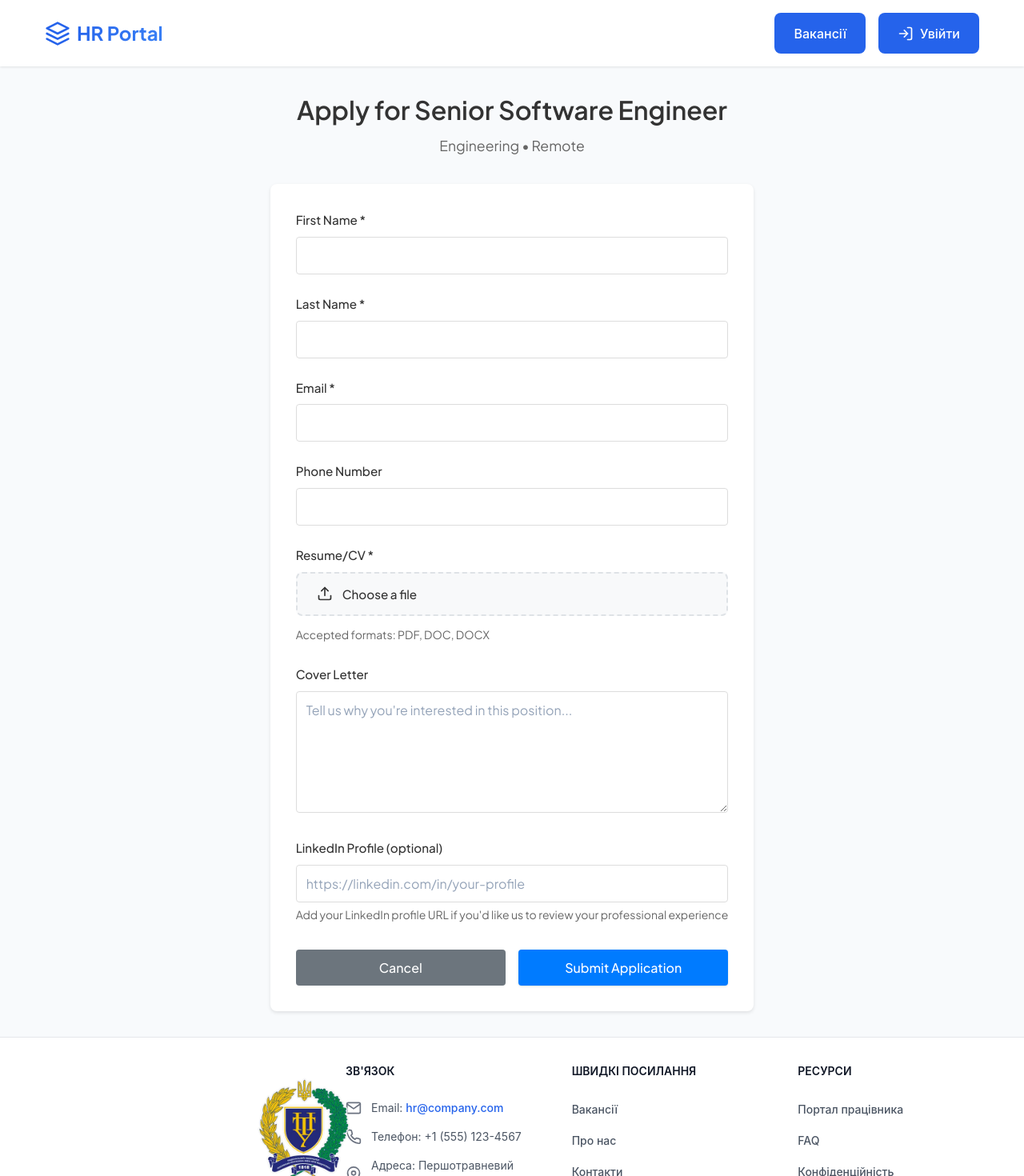
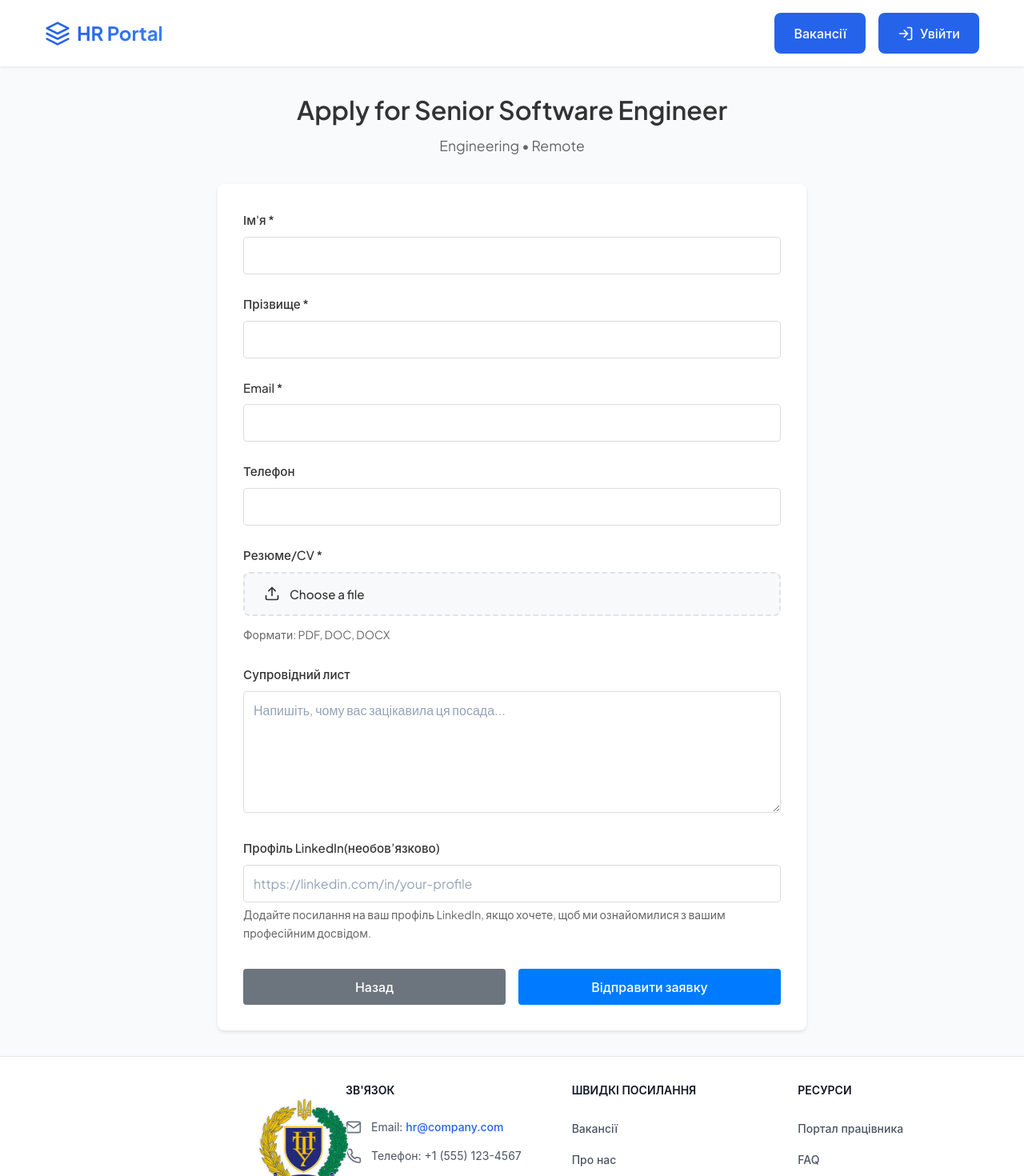
Before and after one commit to MadeR228/KURSOVA-BUILD, a React app: page /jobs/1/apply in a window 1280 px wide. Shown: the top 1470 px of the page at 80% size. Built offline with nearby package versions, Linux system fonts and the light colour scheme; the HTML template or start-up script is replaced by a standard one.

Commit message:
gallery(tipo)

```diff
--- a/src/components/pages/Apply.jsx
+++ b/src/components/pages/Apply.jsx
@@ -78,14 +78,6 @@ const Apply = () => {
     // Show toast notification
     setShowToast(true);
 
-    // Start hide animation after 4.5 seconds
-    setTimeout(() => {
-      setIsHiding(true);
-      // Navigate after animation completes
-      setTimeout(() => {
-        navigate('/jobs');
-      }, 500);
-    }, 4500);
   };
 
   if (!job) {
@@ -119,7 +111,7 @@ const Apply = () => {
 
       <form className="application-form" onSubmit={handleSubmit}>
         <div className="form-group">
-          <label htmlFor="firstName">First Name *</label>
+          <label htmlFor="firstName">Ім'я *</label>
           <input
             type="text"
             id="firstName"
@@ -131,7 +123,7 @@ const Apply = () => {
         </div>
 
         <div className="form-group">
-          <label htmlFor="lastName">Last Name *</label>
+          <label htmlFor="lastName">Прізвище *</label>
           <input
             type="text"
             id="lastName"
@@ -155,7 +147,7 @@ const Apply = () => {
         </div>
 
         <div className="form-group">
-          <label htmlFor="phone">Phone Number</label>
+          <label htmlFor="phone">Телефон</label>
           <input
             type="tel"
             id="phone"
@@ -166,7 +158,7 @@ const Apply = () => {
         </div>
 
         <div className="form-group">
-          <label htmlFor="resume">Resume/CV *</label>
+          <label htmlFor="resume">Резюме/CV *</label>
           <div className="custom-file-upload">
             <label htmlFor="resume" className="file-upload-button">
               <svg xmlns="http://www.w3.org/2000/svg" viewBox="0 0 24 24" fill="none" stroke="currentColor" strokeWidth="2" strokeLinecap="round" strokeLinejoin="round">
@@ -198,23 +190,23 @@ const Apply = () => {
               </button>
             </div>
           </div>
-          <small>Accepted formats: PDF, DOC, DOCX</small>
+          <small>Формати: PDF, DOC, DOCX</small>
         </div>
 
         <div className="form-group">
-          <label htmlFor="coverLetter">Cover Letter</label>
+          <label htmlFor="coverLetter">Супровідний лист</label>
           <textarea
             id="coverLetter"
             name="coverLetter"
             value={formData.coverLetter}
             onChange={handleInputChange}
             rows="6"
-            placeholder="Tell us why you're interested in this position..."
+            placeholder="Напишіть, чому вас зацікавила ця посада..."
           />
         </div>
 
         <div className="form-group">
-          <label htmlFor="linkedin">LinkedIn Profile (optional)</label>
+          <label htmlFor="linkedin">Профіль LinkedIn(необов’язково)</label>
           <input
             type="url"
             id="linkedin"
@@ -223,15 +215,15 @@ const Apply = () => {
             onChange={handleInputChange}
             placeholder="https://linkedin.com/in/your-profile"
           />
-          <small>Add your LinkedIn profile URL if you'd like us to review your professional experience</small>
+          <small>Додайте посилання на ваш профіль LinkedIn, якщо хочете, щоб ми ознайомилися з вашим професійним досвідом.</small>
         </div>
 
         <div className="form-actions">
           <button type="button" className="btn btn-secondary" onClick={() => navigate('/jobs')}>
-            Cancel
+            Назад
           </button>
           <button type="submit" className="btn btn-primary">
-            Submit Application
+            Відправити заявку
           </button>
         </div>
       </form>
```
